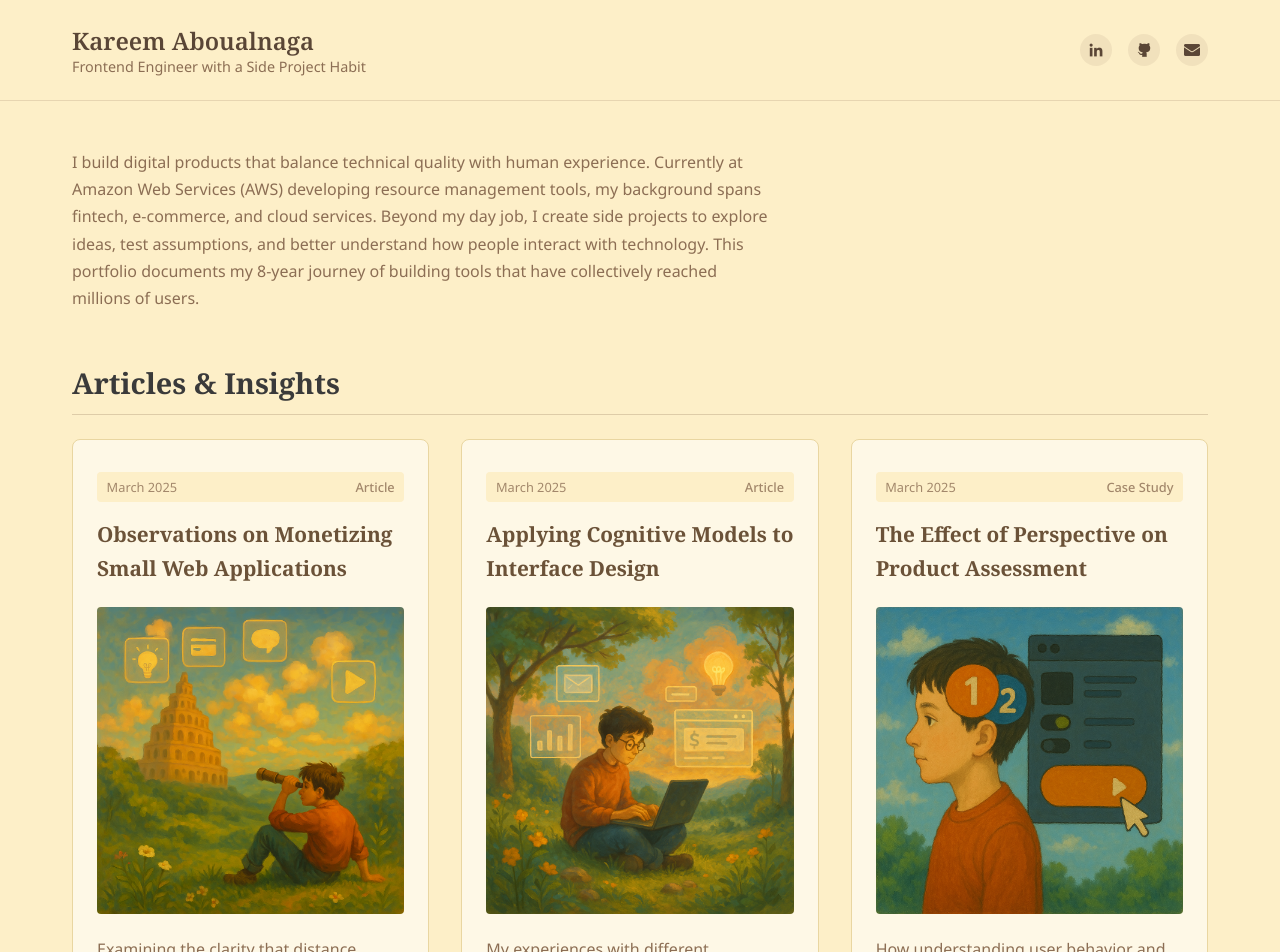
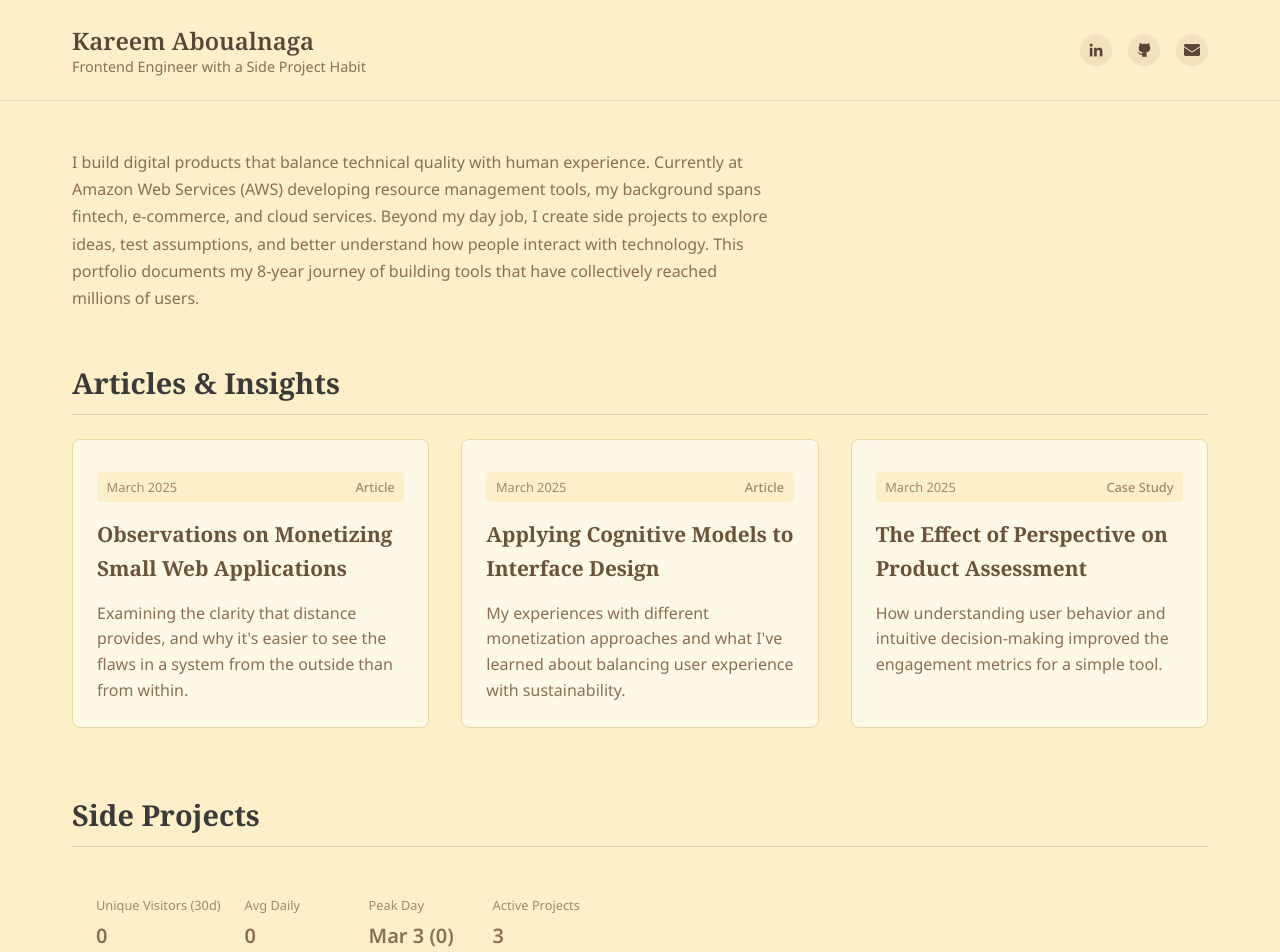
Before and after one commit to kknaga/kknaga, a Next.js app: page / in a window 1280 px wide. Shown: the top 952 px of the page. Built offline with nearby package versions, Linux system fonts and the light colour scheme; no server answers.

Commit message:
hide project images

```diff
--- a/src/app/page.tsx
+++ b/src/app/page.tsx
@@ -365,15 +365,6 @@ export default async function Home() {
                   <h3>
                     <Link href={item.link}>{item.title}</Link>
                   </h3>
-                  <Link href={item.link} className={styles.projectImage}>
-                    <Image
-                      src={item.imageSrc}
-                      alt={item.imageAlt}
-                      width={300}
-                      height={300}
-                      unoptimized={item.unoptimized || false}
-                    />
-                  </Link>
                   <p>{item.description}</p>
 
                   {/* Show mini chart if analytics are available */}
```
